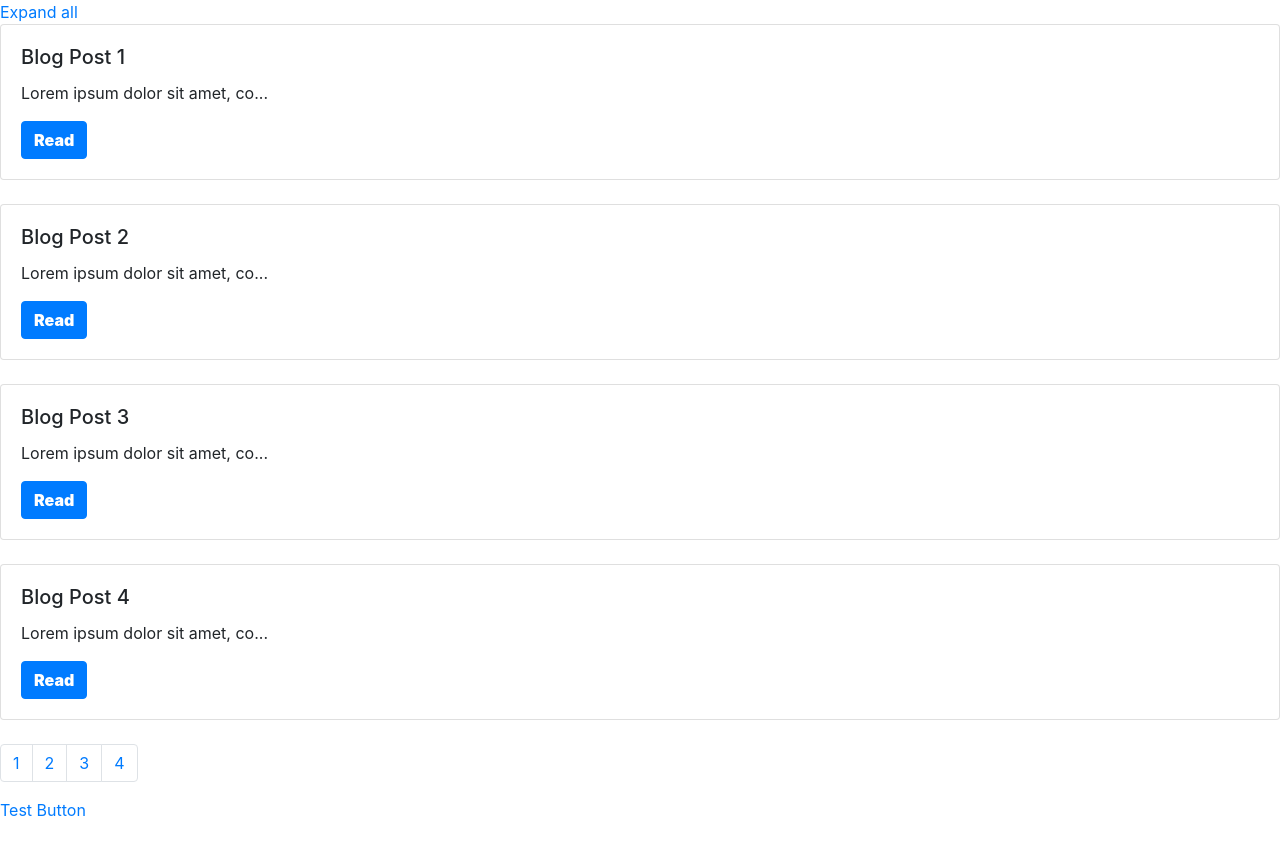
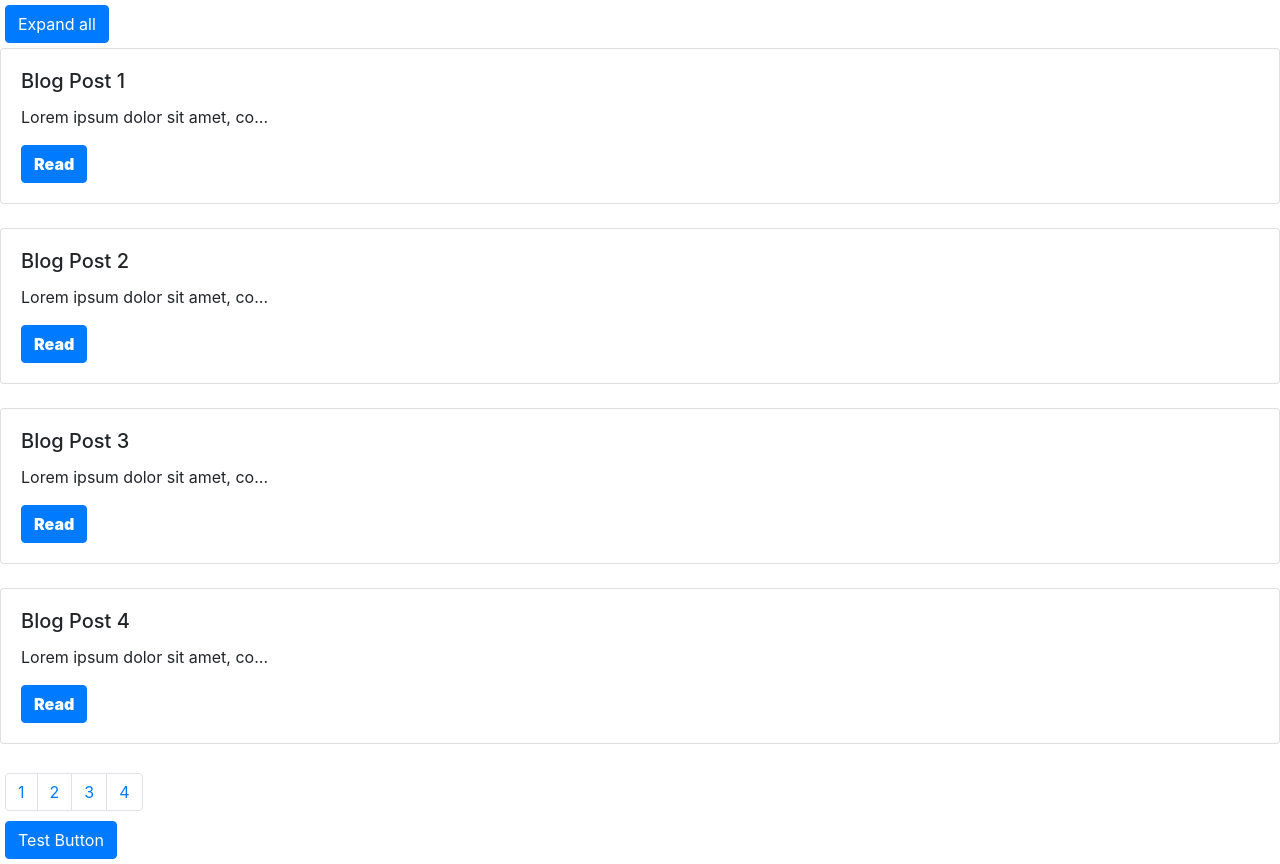
Before and after one commit to stijanic/web, an Angular app in the folder Angular/Components/: page / in a window 1280 px wide. Before the commit the page ends 822 px from the top, so only its background shows below. Built offline with nearby package versions, Linux system fonts and the light colour scheme.

Commit message:
Playing with SCSS

```diff
--- a/Angular/Components/src/app/blog-list/blog-list.component.html
+++ b/Angular/Components/src/app/blog-list/blog-list.component.html
@@ -1,4 +1,4 @@
-<a href="#" (click)="expandAll()">Expand all</a>
+<a href="#" class="btn btn-primary blog-btn" (click)="expandAll()">Expand all</a>
 
 <app-blog-post-tile
   #tile
@@ -11,4 +11,5 @@
   (pageNumberClick)="updatePage($event)">
 </app-paginator>
 
-<a class="blog-btn">Test Button</a> <!-- If the component which defines blog-btn CSS class does not encapsulate the View then it's also applied outside of the component: encapsulation: ViewEncapsulation.None -->
+<a class="btn btn-primary blog-btn">Test Button</a>
+<!-- If the component which defines blog-btn CSS class does not encapsulate the View then it's also applied outside of the component: encapsulation: ViewEncapsulation.None -->
--- a/Angular/Components/src/app/blog-list/blog-list.component.scss
+++ b/Angular/Components/src/app/blog-list/blog-list.component.scss
@@ -0,0 +1,3 @@
+.blog-btn {
+  margin: 5px;
+}
--- a/Angular/Components/src/app/blog-post-tile/blog-post-tile.component.scss
+++ b/Angular/Components/src/app/blog-post-tile/blog-post-tile.component.scss
@@ -3,5 +3,5 @@
 }
 
 :host {
-	margin: 20px;
+	margin: 5px;
 }
--- a/Angular/Components/src/app/paginator/paginator.component.scss
+++ b/Angular/Components/src/app/paginator/paginator.component.scss
@@ -0,0 +1,3 @@
+.pagination {
+  margin: 5px;
+}
```
